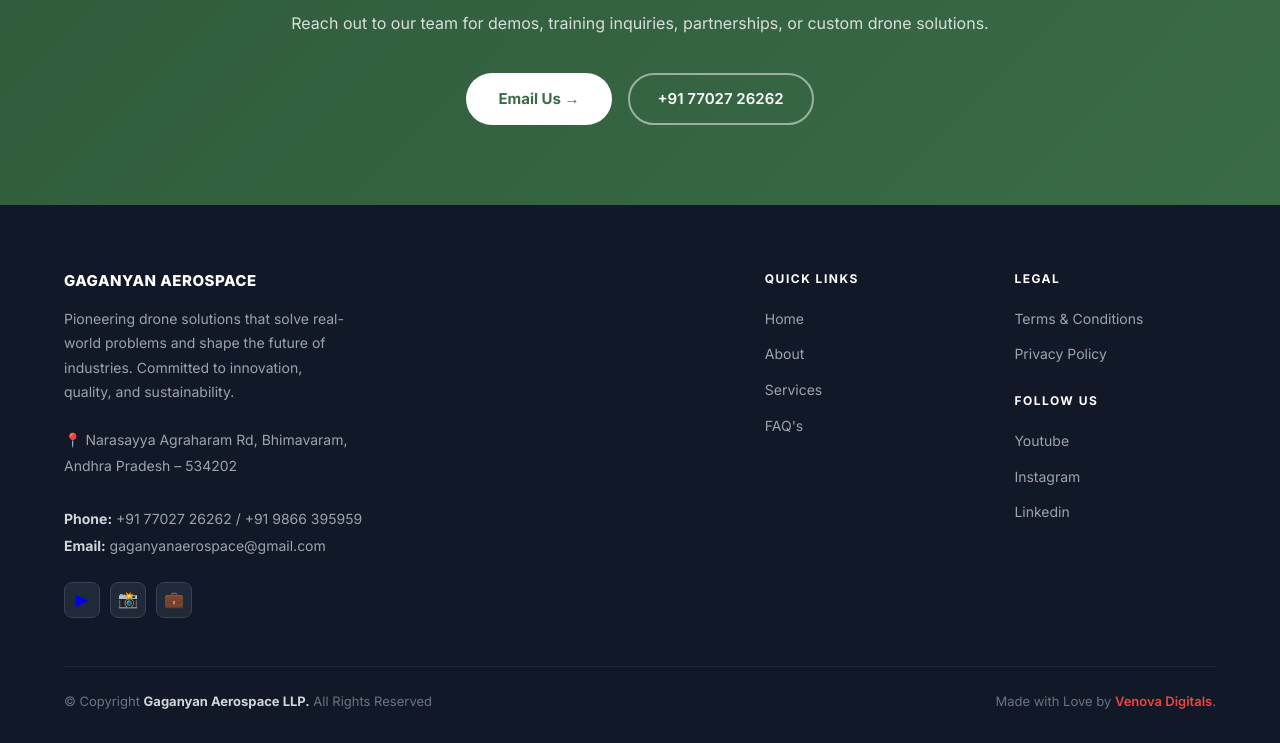
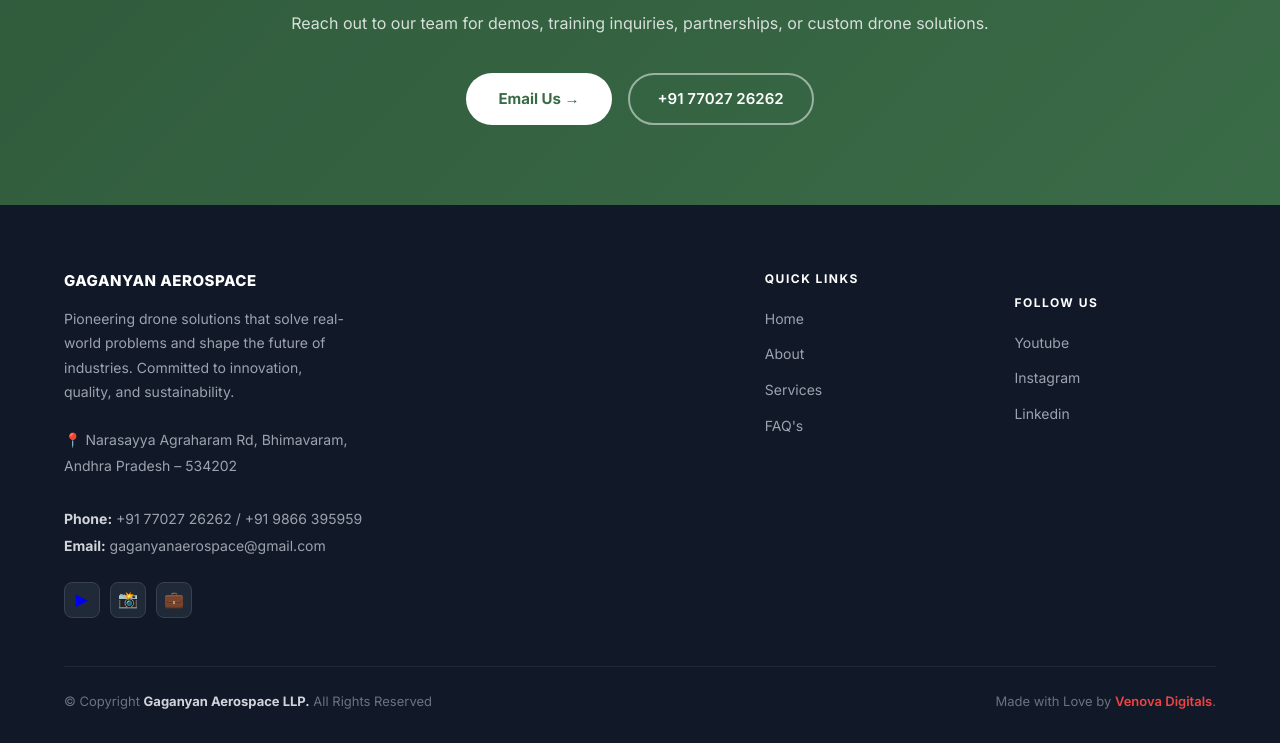
Before and after one commit to gaganyanaerospace-create/Website, a plain HTML site: page index.html in a window 1280 px wide. Shown: the part 8859-9602 px from the top of the page. Drawn offline with nearby package versions, Linux system fonts and the light colour scheme.

Commit message:
Update index.html

```diff
--- a/index.html
+++ b/index.html
@@ -1267,11 +1267,6 @@ footer {
       </ul>
     </div>
     <div class="footer-col">
-      <h5>Legal</h5>
-      <ul>
-        <li><a href="#">Terms &amp; Conditions</a></li>
-        <li><a href="#">Privacy Policy</a></li>
-      </ul>
       <h5 style="margin-top:24px;">Follow Us</h5>
       <ul>
         <li><a href="https://www.youtube.com/@GaganyanAerospace" target="_blank">Youtube</a></li>
```
